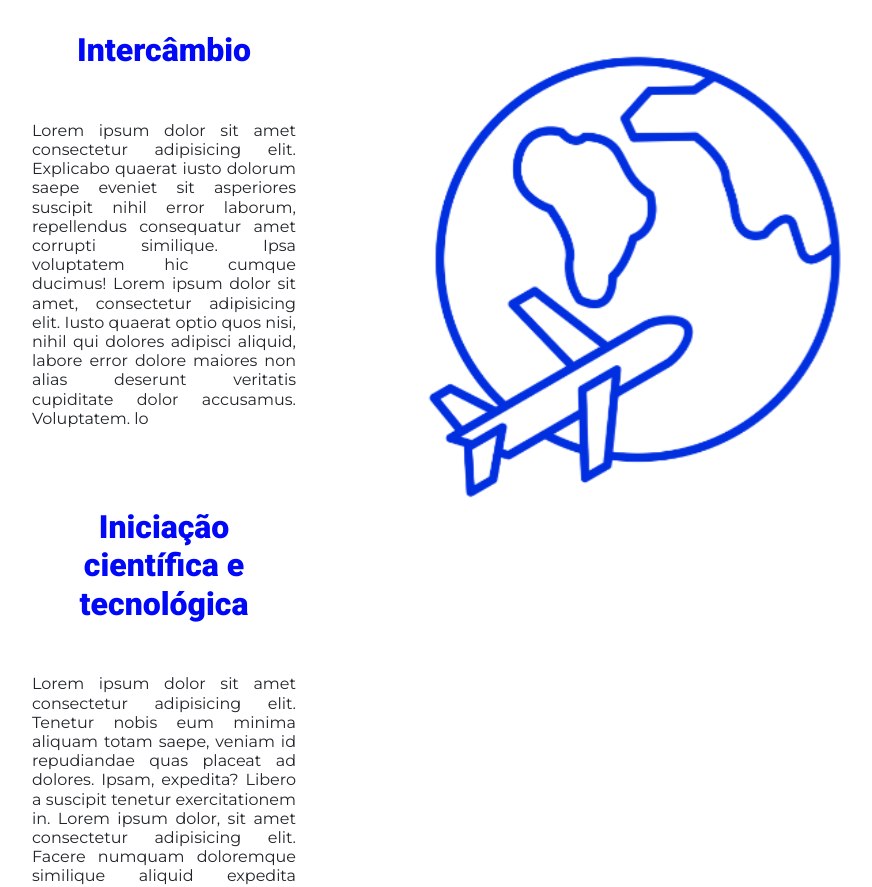
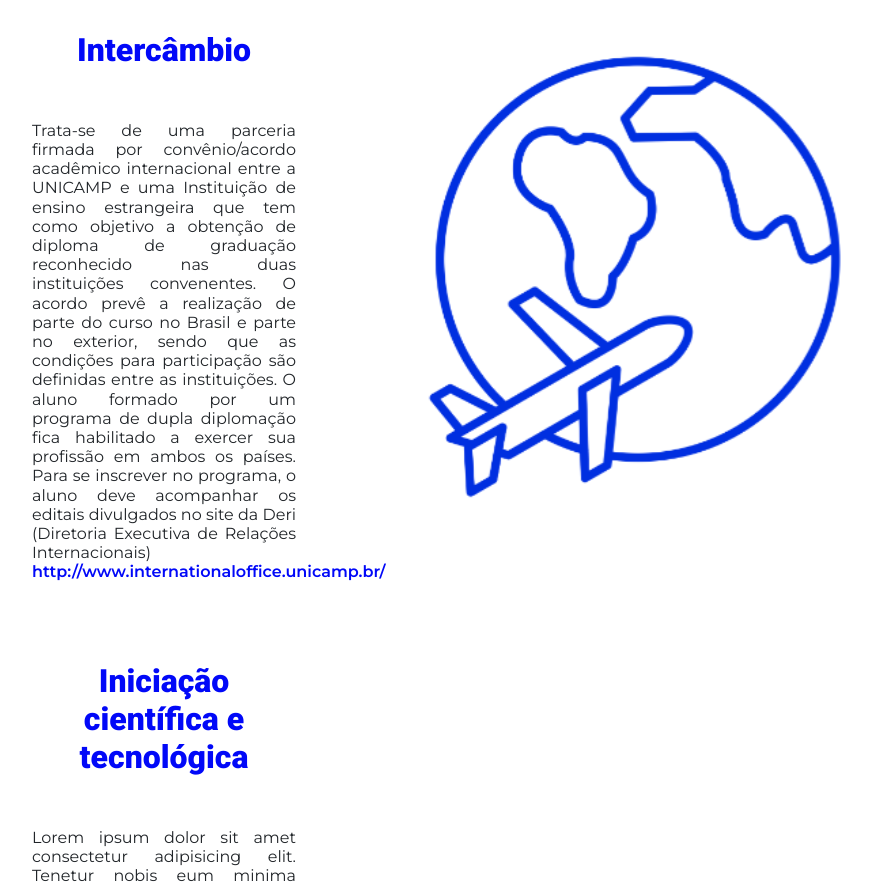
Before and after one commit to gabriellytegon/Site-CDI, a React (Vite) app: page /guiaparaingressantes in a window 1280 px wide. Shown: the part 2200-3087 px from the top of the page, without its empty margins (56-928 px from the left). Built offline with nearby package versions, Linux system fonts and the light colour scheme; a web font is replaced by a local one.

Commit message:
feat: adicionando grupo de matérias

```diff
--- a/src/pages/guiaparaingressantes/index.jsx
+++ b/src/pages/guiaparaingressantes/index.jsx
@@ -52,7 +52,7 @@ const GuiaParaIngressantes = () => {
                 />
                 <Bigcard button_text={"Clique para saber mais"} cardtitle={"Grupos de matérias"}
                     text={"Pensando em facilitar a sua vida, caro aluno, a CDI criou um grupo no WhatsApp para cada matéria"}
-
+                    link={"https://chat.whatsapp.com/JdQ4GFmHM5LKHYA8sz1i23"}
                 />
 
 
@@ -77,7 +77,13 @@ const GuiaParaIngressantes = () => {
                         </div>
 
                         <div className="intercambio-content">
-                            <p>Lorem ipsum dolor sit amet consectetur adipisicing elit. Explicabo quaerat iusto dolorum saepe eveniet sit asperiores suscipit nihil error laborum, repellendus consequatur amet corrupti similique. Ipsa voluptatem hic cumque ducimus! Lorem ipsum dolor sit amet, consectetur adipisicing elit. Iusto quaerat optio quos nisi, nihil qui dolores adipisci aliquid, labore error dolore maiores non alias deserunt veritatis cupiditate dolor accusamus. Voluptatem. lo</p>
+                            <p>Trata-se de uma parceria firmada por convênio/acordo acadêmico internacional entre a UNICAMP e uma Instituição de ensino estrangeira que tem como objetivo a obtenção de diploma de graduação reconhecido nas duas instituições convenentes.
+
+O acordo prevê a realização de parte do curso no Brasil e parte no exterior, sendo que as condições para participação são definidas entre as instituições.
+
+O aluno formado por um programa de dupla diplomação fica habilitado a exercer sua profissão em ambos os países.
+
+Para se inscrever no programa, o aluno deve acompanhar os editais divulgados no site da Deri (Diretoria Executiva de Relações Internacionais) <a style={{color: '#0108f8', fontWeight: 600}} href="http://www.internationaloffice.unicamp.br/">http://www.internationaloffice.unicamp.br/</a></p>
                         </div>
 
                     </div>
```
